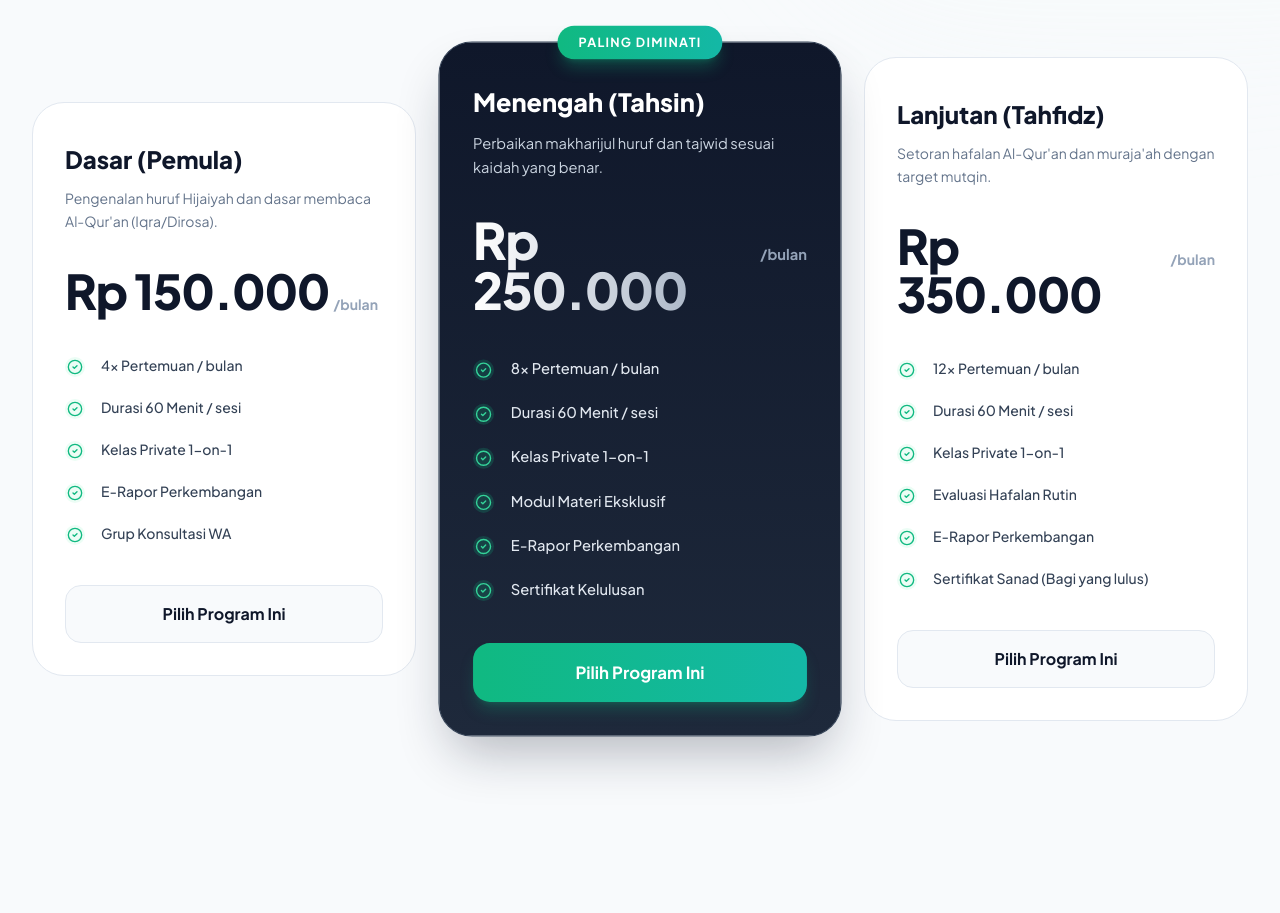
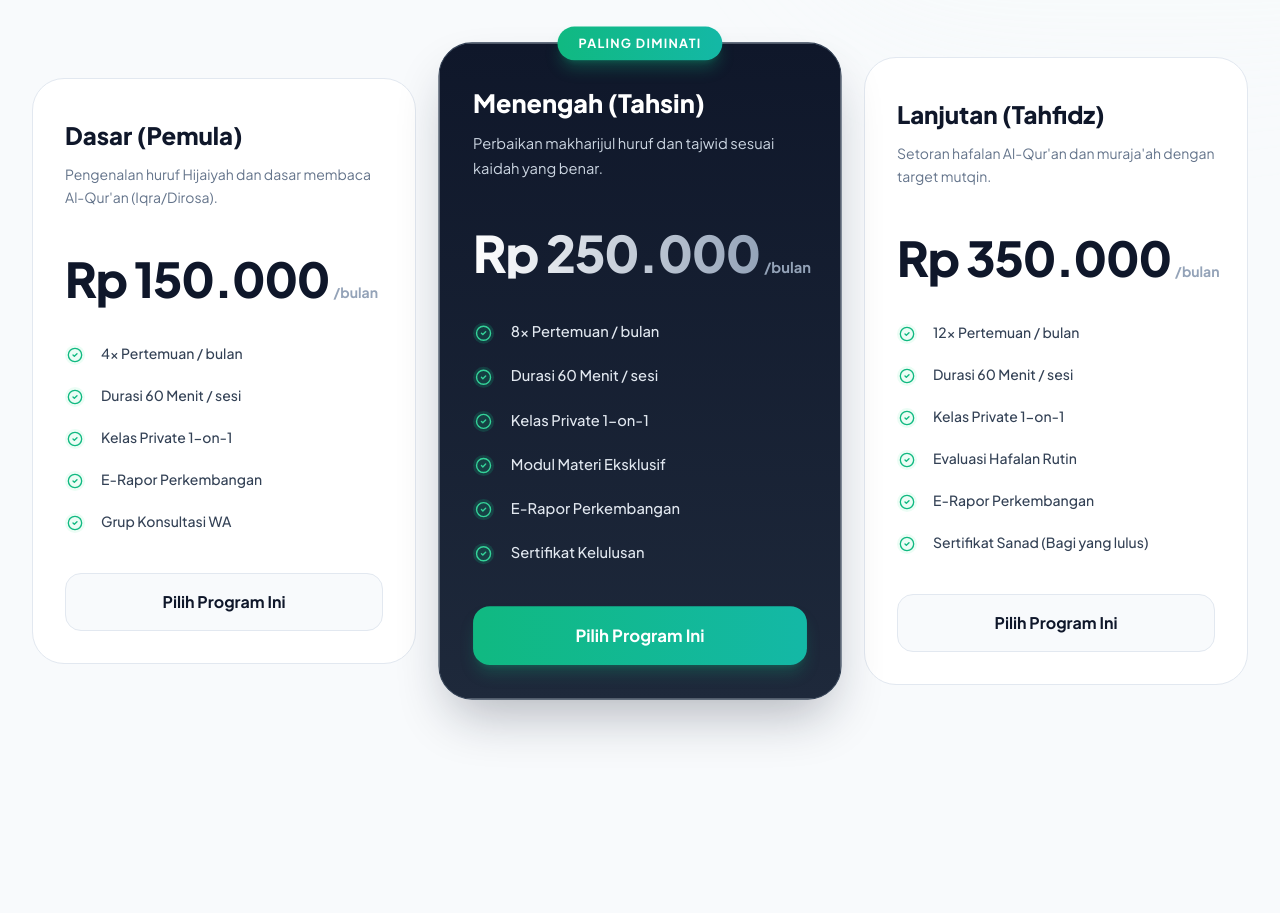
Before and after one commit to fullloaded1/ngajionline, a Next.js app: page / in a window 1280 px wide. Shown: the part 1260-2173 px from the top of the page. Built offline with nearby package versions, Linux system fonts and the light colour scheme.

Commit message:
fix: adjust pricing typography wrapping and alignment

```diff
--- a/components/ProgramSection.tsx
+++ b/components/ProgramSection.tsx
@@ -79,12 +79,12 @@ export default function ProgramSection() {
 
               <div className="mb-8 mt-2">
                 <h3 className={`text-2xl font-extrabold mb-3 ${program.recommended ? 'text-white' : 'text-slate-900'}`}>{program.name}</h3>
-                <p className={`text-sm leading-relaxed ${program.recommended ? 'text-slate-300' : 'text-slate-500'} min-h-[48px]`}>{program.description}</p>
+                <p className={`text-sm leading-relaxed ${program.recommended ? 'text-slate-300' : 'text-slate-500'} min-h-[60px]`}>{program.description}</p>
               </div>
 
               <div className="mb-10">
                 <div className="flex items-baseline gap-1">
-                  <span className={`text-5xl font-black tracking-tight ${program.recommended ? 'bg-clip-text text-transparent bg-gradient-to-r from-white to-slate-400' : 'text-slate-900'}`}>{program.price}</span>
+                  <span className={`text-4xl xl:text-5xl font-black tracking-tight whitespace-nowrap ${program.recommended ? 'bg-clip-text text-transparent bg-gradient-to-r from-white to-slate-400' : 'text-slate-900'}`}>{program.price}</span>
                   <span className={`text-sm font-bold ${program.recommended ? 'text-slate-400' : 'text-slate-400'}`}>{program.period}</span>
                 </div>
               </div>
```
